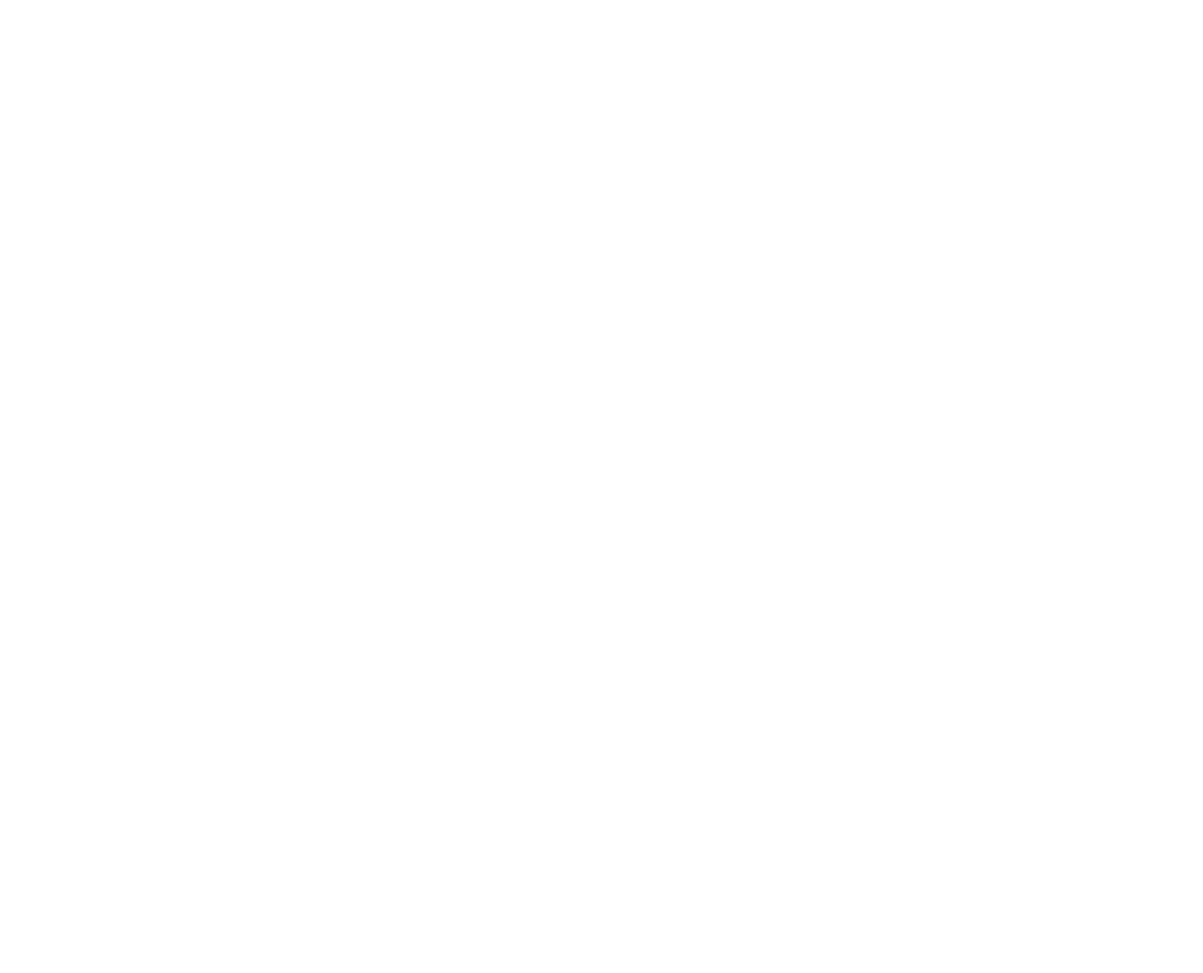
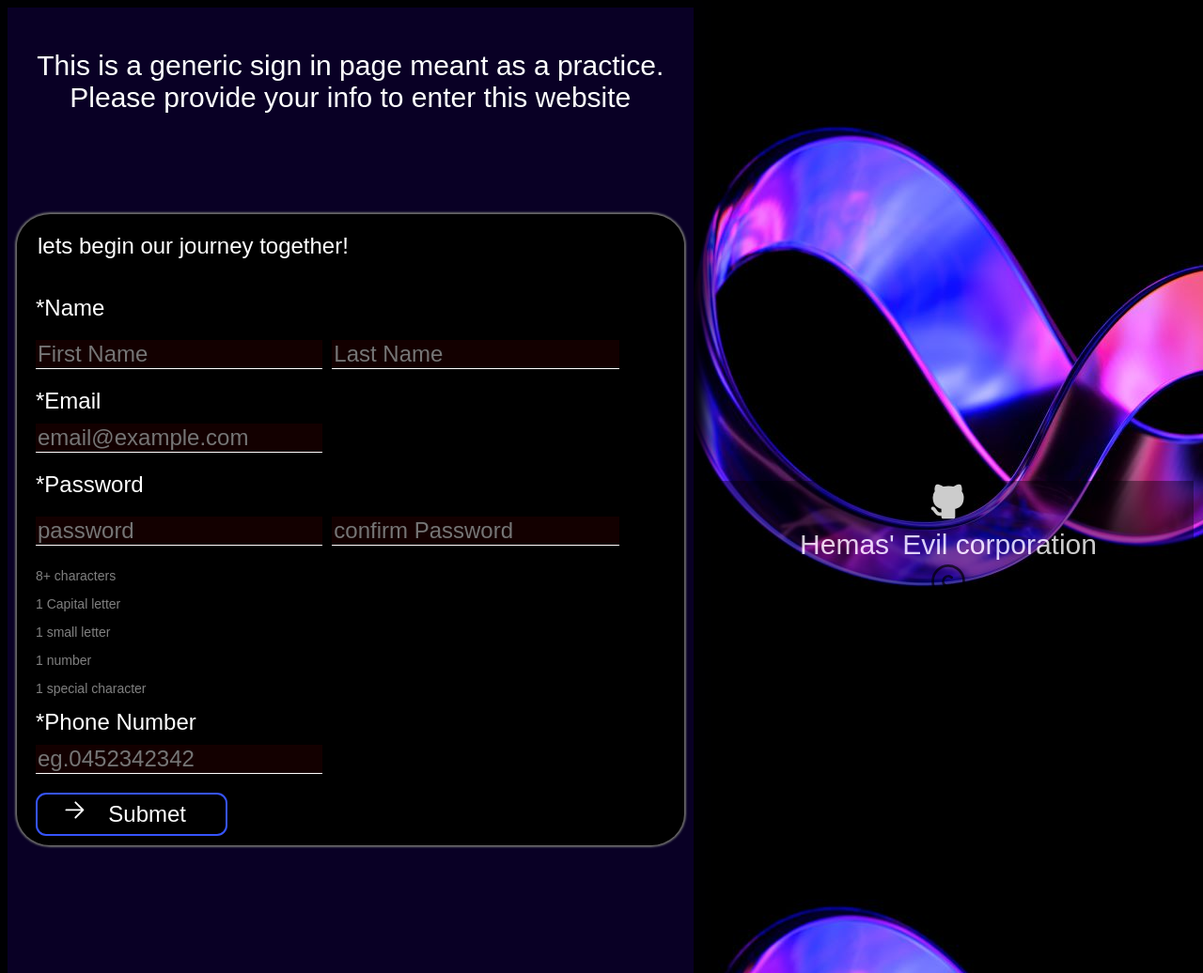
Before and after one commit to ibrahimRabeh/signupForum, a plain HTML site: page index.html in a window 1280 px wide. Shown: the whole page at 94% size. Before the commit the page ends 800 px from the top, so only its background shows below. Drawn offline with Linux system fonts and the light colour scheme.

Commit message:
password in work

```diff
--- a/index.html
+++ b/index.html
@@ -1,11 +1,148 @@
 <!DOCTYPE html>
 <html lang="en">
-<head>
-    <meta charset="UTF-8">
-    <meta name="viewport" content="width=device-width, initial-scale=1.0">
+  <head>
+    <meta charset="UTF-8" />
+    <meta name="viewport" content="width=device-width, initial-scale=1.0" />
+    <link rel="stylesheet" href="style.css" />
     <title>signup/forum</title>
-</head>
-<body>
+  </head>
+  <body>
+    <div class="mainContainer">
+      <div class="backgroundContainer">
+        <div class="introText">
+          This is a generic sign in page meant as a practice. Please provide
+          your info to enter this website
+        </div>
 
-</body>
+        <div id="signUpContainer">
+          <form action="#" method="get">
+            <legend>lets begin our journey together!</legend>
+            <br />
+            <label for="Name">*Name</label>
+            <label for="NameContainer"
+              ><br />
+              <input
+                type="text"
+                id="first-Name"
+                placeholder="First Name"
+                minlength="2"
+                maxlength="20"
+                required />
+              <input
+                type="text"
+                id="last-name"
+                placeholder="Last Name"
+                minlength="2"
+                maxlength="20"
+                required
+            /></label>
+            <label for="user_email">*Email</label>
+            <input
+              type="email"
+              name="email"
+              id="user_email"
+              placeholder="email@example.com"
+              required
+            />
+            <br />
+            <label for="password">*Password</label>
+            <label for="passwordContainer" id="passwordCond">
+              <input
+                type="password"
+                id="password"
+                placeholder="password"
+                minlength="8"
+                maxlength="20"
+                required
+              />
+              <input
+                type="password"
+                id="password2"
+                placeholder="confirm Password"
+                minlength="8"
+                maxlength="20"
+                required
+              /><br />
+            </label>
+            <p id="length">8+ characters</p>
+            <p id="cap">1 Capital letter</p>
+            <p id="small">1 small letter</p>
+            <p id="number">1 number</p>
+            <p id="special">1 special character</p>
+
+            <label for="Number">*Phone Number</label>
+            <input
+              type="text"
+              type="number"
+              name="PhoneNumber"
+              id="number"
+              placeholder="eg.0452342342"
+              minlength="10"
+              maxlength="10"
+              required
+            /><br />
+
+            <button type="submit" class="button" id="submetbtn">
+              <svg
+                xmlns="http://www.w3.org/2000/svg"
+                fill="none"
+                viewBox="0 0 24 24"
+                stroke-width="1.5"
+                stroke="currentColor"
+                class="w-6 h-6"
+              >
+                <path
+                  stroke-linecap="round"
+                  stroke-linejoin="round"
+                  d="M4.5 12h15m0 0l-6.75-6.75M19.5 12l-6.75 6.75"
+                ></path>
+              </svg>
+              <div class="text">Submet</div>
+            </button>
+          </form>
+        </div>
+      </div>
+      <div class="textLogo">
+        <svg
+          xmlns="http://www.w3.org/2000/svg"
+          class="icon icon-tabler icon-tabler-brand-github-filled"
+          width="44"
+          height="44"
+          viewBox="0 0 24 24"
+          stroke-width="1.5"
+          stroke="#000000"
+          fill="none"
+          stroke-linecap="round"
+          stroke-linejoin="round"
+        >
+          <path stroke="none" d="M0 0h24v24H0z" fill="none" />
+          <path
+            d="M5.315 2.1c.791 -.113 1.9 .145 3.333 .966l.272 .161l.16 .1l.397 -.083a13.3 13.3 0 0 1 4.59 -.08l.456 .08l.396 .083l.161 -.1c1.385 -.84 2.487 -1.17 3.322 -1.148l.164 .008l.147 .017l.076 .014l.05 .011l.144 .047a1 1 0 0 1 .53 .514a5.2 5.2 0 0 1 .397 2.91l-.047 .267l-.046 .196l.123 .163c.574 .795 .93 1.728 1.03 2.707l.023 .295l.007 .272c0 3.855 -1.659 5.883 -4.644 6.68l-.245 .061l-.132 .029l.014 .161l.008 .157l.004 .365l-.002 .213l-.003 3.834a1 1 0 0 1 -.883 .993l-.117 .007h-6a1 1 0 0 1 -.993 -.883l-.007 -.117v-.734c-1.818 .26 -3.03 -.424 -4.11 -1.878l-.535 -.766c-.28 -.396 -.455 -.579 -.589 -.644l-.048 -.019a1 1 0 0 1 .564 -1.918c.642 .188 1.074 .568 1.57 1.239l.538 .769c.76 1.079 1.36 1.459 2.609 1.191l.001 -.678l-.018 -.168a5.03 5.03 0 0 1 -.021 -.824l.017 -.185l.019 -.12l-.108 -.024c-2.976 -.71 -4.703 -2.573 -4.875 -6.139l-.01 -.31l-.004 -.292a5.6 5.6 0 0 1 .908 -3.051l.152 -.222l.122 -.163l-.045 -.196a5.2 5.2 0 0 1 .145 -2.642l.1 -.282l.106 -.253a1 1 0 0 1 .529 -.514l.144 -.047l.154 -.03z"
+            stroke-width="0"
+            fill="currentColor"
+          /></svg
+        ><br />
+        Hemas' Evil corporation <br />
+        <svg
+          xmlns="http://www.w3.org/2000/svg"
+          class="icon icon-tabler icon-tabler-copyright"
+          width="44"
+          height="44"
+          viewBox="0 0 24 24"
+          stroke-width="1.5"
+          stroke="#000000"
+          fill="none"
+          stroke-linecap="round"
+          stroke-linejoin="round"
+        >
+          <path stroke="none" d="M0 0h24v24H0z" fill="none" />
+          <path d="M12 12m-9 0a9 9 0 1 0 18 0a9 9 0 1 0 -18 0" />
+          <path
+            d="M14 9.75a3.016 3.016 0 0 0 -4.163 .173a2.993 2.993 0 0 0 0 4.154a3.016 3.016 0 0 0 4.163 .173"
+          />
+        </svg>
+      </div>
+    </div>
+  </body>
+  <script src="signUp.js"></script>
 </html>
--- /dev/null
+++ b/signUp.js
@@ -0,0 +1,30 @@
+// Check if the password contains at least 1 capital letter, 1 small letter, 1 number, and 1 special character.
+
+function checkPassword(password) {
+    if(password.length>8)
+    document.getElementById("length").classList.toggle("correct");
+  // Check if the password contains at least 1 capital letter.
+  if (/[A-Z]/.test(password)) {
+    document.getElementById("cap").classList.toggle("correct");
+  }
+
+  // Check if the password contains at least 1 small letter.
+ if(/[a-z]/.test(password))
+ document.getElementById("small").classList.toggle("correct");
+  // Check if the password contains at least 1 number.
+  if(/[0-9]/.test(password))
+  document.getElementById("number").classList.toggle("correct");
+  // Check if the password contains at least 1 special character.
+  if(/[!@#$%^&*()_+-]/.test(password))
+  document.getElementById("special").classList.toggle("correct");
+
+}
+// Add an event listener to the password input field
+const passwordInput = document.getElementById("password");
+
+passwordInput.addEventListener("pointerover", (e) => {
+  // Get the password value
+  const password = passwordInput.value;
+  checkPassword(document.querySelector("#password").value);
+});
+// When the "Check Password" button is clicked, call the checkPassword() function.
--- /dev/null
+++ b/style.css
@@ -0,0 +1,120 @@
+*{
+    font-size: 24px;
+    font-family: Arial, sans-serif;
+    color: rgb(255, 255, 255);
+
+}
+body{
+    width: 95%;
+    background-image: url(backgroundforum.jpg);
+
+}
+
+
+
+.introText{
+    font-size: 30px;
+    text-align: center;
+    margin-top: 5%;
+
+}
+.mainContainer{
+    display: grid;
+    grid-template-columns: 60% 43%;
+    grid-gap: 10px;
+}
+.backgroundContainer {
+    height: 100%;
+    background-color: rgb(9, 0, 37);
+    padding: 10px;
+    box-shadow: 0px 0px 15px 15px rgb(1, 0, 3);
+}
+.textLogo{
+    position: relative;
+    top: 50%;
+    font-size: 30px;
+    height: 20%;
+    text-align: center;
+    background-color: #0000007b;
+    opacity: 0.8;
+
+}
+
+#signUpContainer{
+    background-color: black;
+    margin: 15% 0%;
+    padding: 20px 20px 0px 20px;
+    border-radius: 5%;
+    box-shadow: 0px 0px 2px 2px rgb(108, 107, 107);
+
+}
+input {
+    border:0px solid wheat;
+    border-bottom: 1px solid white;
+    box-shadow: 0px 0px 0px 0px white;
+    background-color: rgb(19, 0, 0);
+    margin: 10px 10px 10px 0px;
+    width: 45%;
+    color: rgb(18, 18, 18);
+    color: white;
+}
+input:focus{
+    border:3px solid rgb(65, 249, 3);
+}
+input:hover{
+    padding: 5px 0px;
+    background-color: rgb(5, 1, 27);
+}
+label{
+    margin-top:10px ;
+    display: flex;
+}
+
+.button {
+    margin:10px 0px ;
+    background-color: #ffffff00;
+    color: #fff;
+    width: 8.5em;
+    height: 1.9em;
+    border: #3654ff 0.1em solid;
+    border-radius: 11px;
+    text-align: right;
+    transition: all 0.6s ease;
+  }
+
+  .button:hover {
+    background-color: #3654ff;
+    cursor: pointer;
+
+  }
+
+  .button svg {
+    width: 1.2em;
+    margin: -0.2em 0.8em 1em;
+    position: absolute;
+    display: flex;
+    transition: all 0.6s ease;
+  }
+  .button:focus{
+    background-color: #3654ff;
+    width: 45%;
+    font-size: larger;
+  }
+  .button:focus svg{
+    width: 1.6em;
+  }
+  .button:hover svg {
+    transform: translateX(5px);
+  }
+
+  .text {
+    margin: 0 1.5em
+  }
+  p {
+    font-size: 14px;
+    color: gray;
+  }
+  .correct{
+    font-size: 14px;
+    color: green;
+  }
```
Also changed, not shown: backgroundforum.jpg (added).
